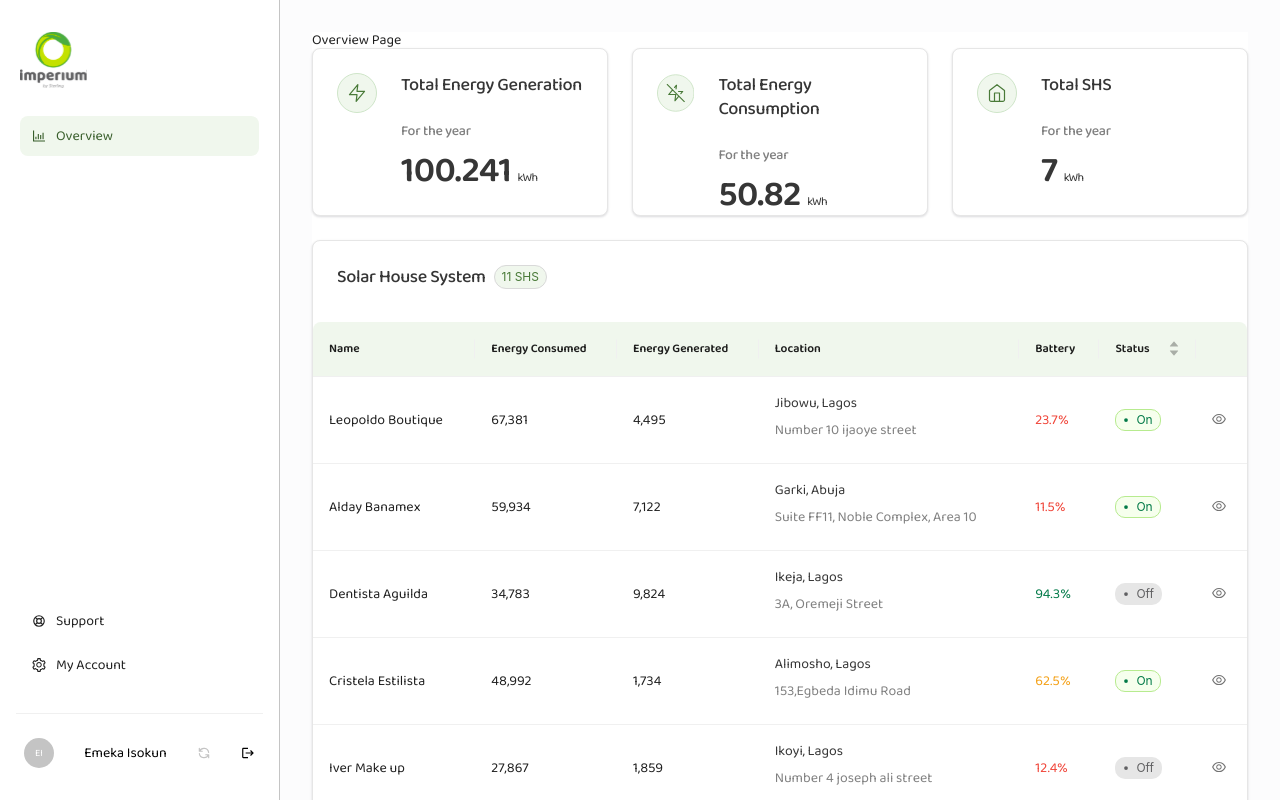
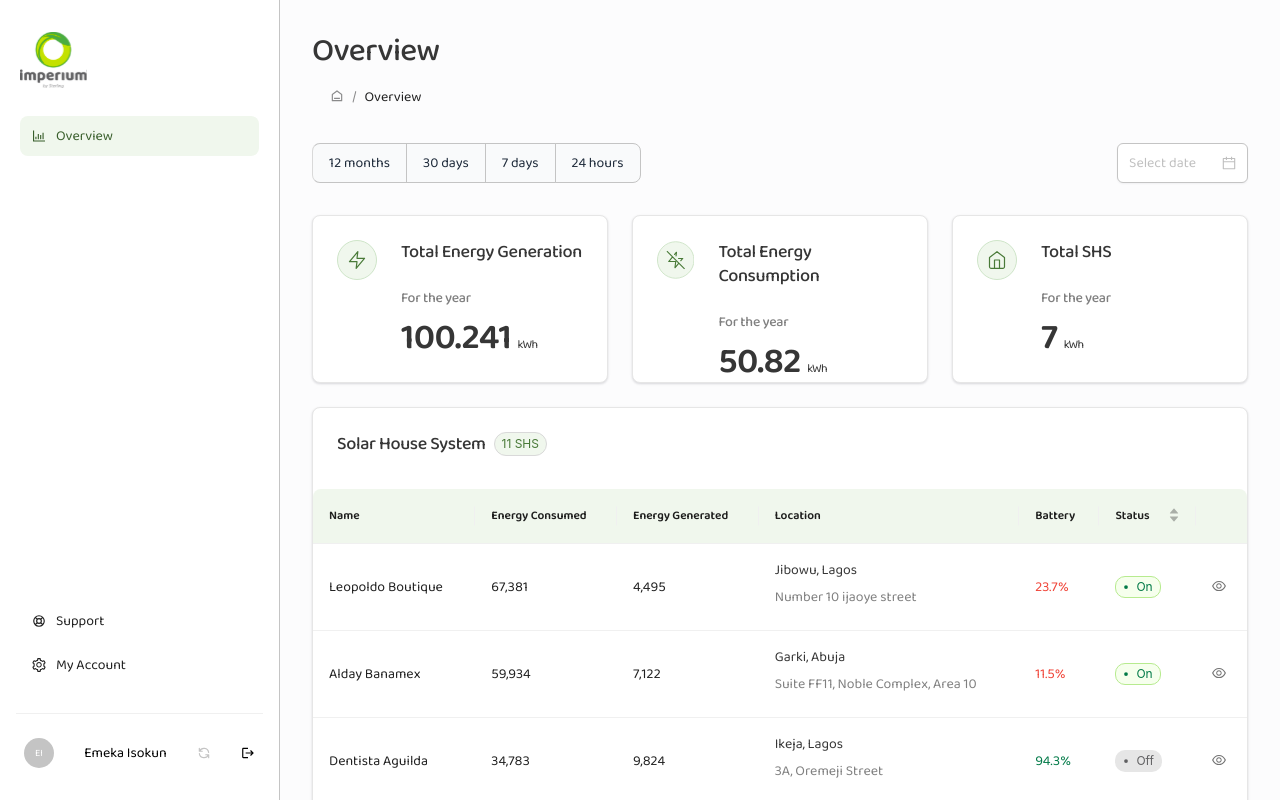
Before and after one commit to WYRE-ENERGIES/imperium-frontend, a React (Create React App) app: page /overview in a window 1280 px wide. Shown: the top 800 px of the page. Built offline with nearby package versions, Linux system fonts and the light colour scheme.

Commit message:
design filters

```diff
--- /dev/null
+++ b/src/components/WidgetFilter/WidgetFilter.jsx
@@ -0,0 +1,30 @@
+import { DatePicker, Radio } from 'antd'
+import React, { useState } from 'react'
+
+import classes from './WidgetFilter.module.scss'
+
+const WidgetFilter = () => {
+  const [filterBy, SetFilterBy] = useState('')
+
+  const filterByChange = (e) => {
+    SetFilterBy(e.target.value)
+  }
+  return (
+    <div className={classes.WidgetFilter}>
+      <Radio.Group
+        value={filterBy}
+        onChange={filterByChange}
+        className={classes.WidgetFilter__btn}
+      >
+        <Radio.Button value="12">12 months</Radio.Button>
+        <Radio.Button value="30">30 days</Radio.Button>
+        <Radio.Button value="7">7 days</Radio.Button>
+        <Radio.Button value="24">24 hours</Radio.Button>
+      </Radio.Group>
+
+      <DatePicker />
+    </div>
+  )
+}
+
+export default WidgetFilter
--- /dev/null
+++ b/src/components/WidgetFilter/WidgetFilter.module.scss
@@ -0,0 +1,45 @@
+.WidgetFilter {
+  display: flex;
+  justify-content: space-between;
+
+  & > :last-child {
+    border: 1px solid #c4c4c4;
+    box-shadow: 0px 1px 2px rgba(16, 24, 40, 0.05);
+  }
+
+  &__btn {
+    display: flex;
+
+    & :last-child {
+      border-radius: 0px 8px 8px 0px;
+    }
+
+    & :first-child {
+      border-radius: 8px 0px 0px 8px;
+    }
+
+    & > * {
+      display: flex;
+      justify-content: center;
+      align-items: center;
+
+      border-radius: 0px;
+      padding: 10px 16px;
+      height: 40px;
+      background: #f9fafb;
+      border: 1px solid #c4c4c4;
+
+      font-size: 14px;
+      line-height: 20px;
+      color: #1d2939;
+
+      &:active,
+      &:focus,
+      &:hover {
+        color: #99c78a !important;
+        border: 1px solid #99c78a;
+        box-shadow: 0px 1px 2px rgba(16, 24, 40, 0.05), 0px 0px 0px 4px #f0f7ed;
+      }
+    }
+  }
+}
--- a/src/index.css
+++ b/src/index.css
@@ -21,3 +21,9 @@ body,
   background-color: #f0f7ed;
   color: #385e2b;
 }
+
+.ant-radio-button-wrapper-checked {
+  color: #99c78a !important;
+  border: 1px solid #99c78a !important;
+  box-shadow: 0px 1px 2px rgba(16, 24, 40, 0.05), 0px 0px 0px 4px #f0f7ed;
+}
--- a/src/pages/Customer/Overview/Overview.jsx
+++ b/src/pages/Customer/Overview/Overview.jsx
@@ -7,14 +7,10 @@ import PageLayout from '../../../components/Layout/PageLayout'
 import React from 'react'
 import { ReactComponent as SEnergyWidgetIcon } from '../../../assets/overview/cancel-energy-con.svg'
 import SHSTable from '../../../components/SHSTable/SHSTable'
+import WidgetFilter from '../../../components/WidgetFilter/WidgetFilter'
 import classes from './Overview.module.scss'
-import { theme } from 'antd'
 
 const Overview = () => {
-  const {
-    token: { colorBgContainer },
-  } = theme.useToken()
-
   const widgets = [
     {
       id: 1,
@@ -49,11 +45,13 @@ const Overview = () => {
 
   return (
     <PageLayout>
-      <div
-        style={{ backgroundColor: colorBgContainer }}
-        className={classes.Overview}
-      >
-        Overview Page
+      <div style={{ backgroundColor: '#FCFCFD' }} className={classes.Overview}>
+        <section className={classes.Overview__headerSection}>
+          <PageBreadcrumb title="Overview" />
+        </section>
+        <section className={classes.Overview__filters}>
+          <WidgetFilter />
+        </section>
         <div className={classes.Overview__widgets}>{widgets}</div>
         <div className={classes.Overview__shsTable}>
           <SHSTable />
--- a/src/pages/Customer/Overview/Overview.module.scss
+++ b/src/pages/Customer/Overview/Overview.module.scss
@@ -1,13 +1,19 @@
 .Overview {
+  &__headerSection {
+    margin-bottom: 35px;
+    display: flex;
+    justify-content: space-between;
+  }
   & > div:not(:last-child) {
     margin-bottom: 24px;
+  }
+
+  &__filters {
+    margin-bottom: 32px;
   }
 
   &__widgets {
     display: flex;
     gap: 24px;
   }
-
-  &__shsTable {
-  }
 }
```
